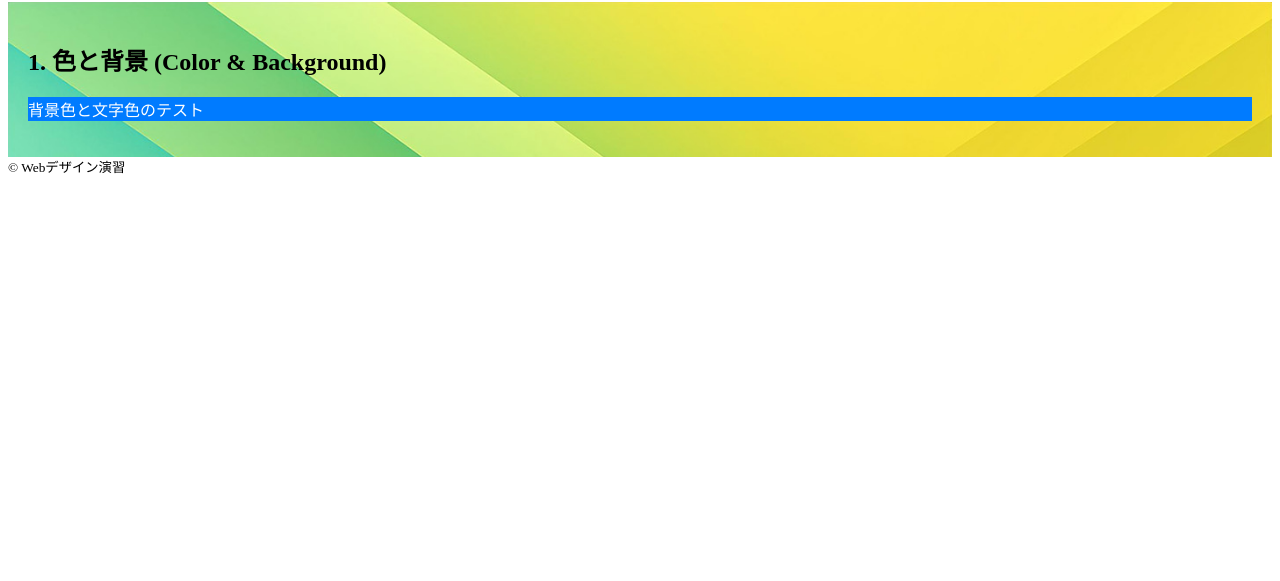
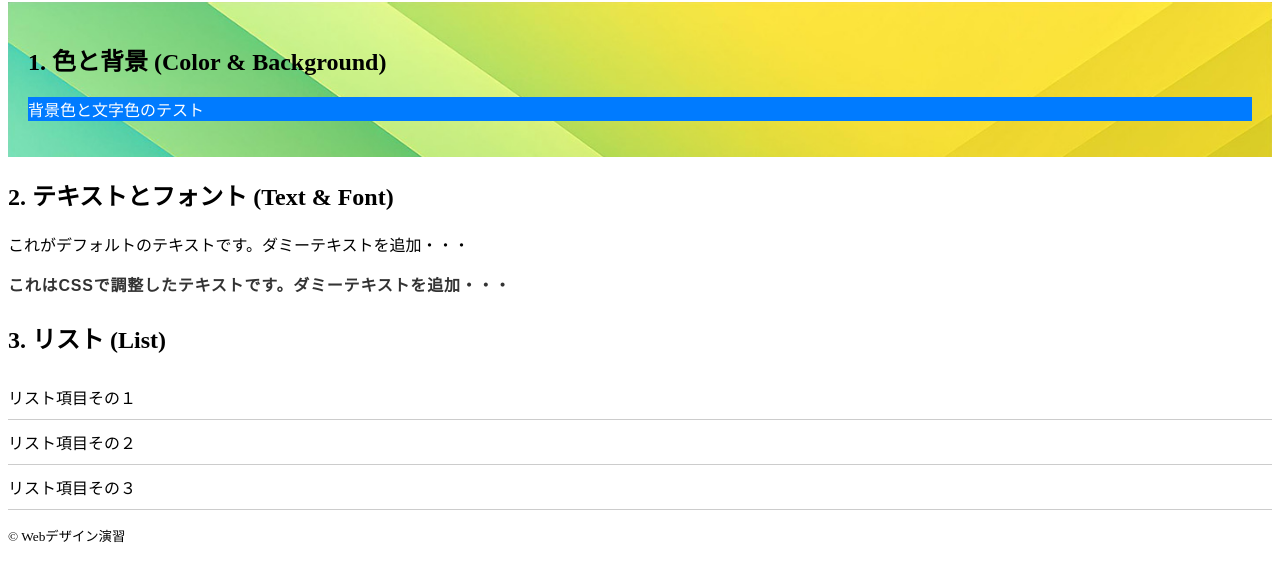
Before and after one commit to miz-0301/css_sample_02, a plain HTML site: page index.html in a window 1280 px wide. Shown: the part 87-668 px from the top of the page. Drawn offline with Linux system fonts and the light colour scheme.

Commit message:
Add files via upload

```diff
--- a/index.html
+++ b/index.html
@@ -19,6 +19,23 @@
             <h2>1. 色と背景 (Color & Background)</h2>
             <p class="color-box">背景色と文字色のテスト</p>
         </section>
+        <section class="section-text">
+            <h2>2. テキストとフォント (Text & Font)</h2>
+            <p class="text-default">
+                これがデフォルトのテキストです。ダミーテキストを追加・・・
+            </p>
+            <p class="text-custom">
+                これはCSSで調整したテキストです。ダミーテキストを追加・・・
+            </p>
+        </section>
+         <section class="section-list">
+            <h2>3. リスト (List)</h2>
+            <ul class="custom-list">
+                <li>リスト項目その１</li>
+                <li>リスト項目その２</li>
+                <li>リスト項目その３</li>
+            </ul>
+        </section>
 
     </main>
 
--- a/style.css
+++ b/style.css
@@ -14,3 +14,29 @@
     color: #ffffff;            /* 文字色：白 */
     background-color: #007bff; /* 背景色：青 */
 }
+/* =================================================
+   2. テキスト・フォントの設定
+   ================================================= */
+.text-custom {
+    /* font-family: "Helvetica Neue", Arial, "Hiragino Kaku Gothic ProN", "Hiragino Sans", Meiryo, sans-serif; */
+    font-family: "Noto Sans JP", sans-serif;
+    font-size: 16px;           /* 文字サイズ */
+    font-weight: bold;         /* 太字 */
+    line-height: 1.8;          /* 行間 */
+    letter-spacing: 0.05em;    /* 字間：ほんの少し広げる */
+    color: #333333;            /* 文字色：真っ黒を避ける */
+    text-align: justify;       /* 両端揃え */
+}
+/* =================================================
+   3. リストの設定
+   ================================================= */
+.custom-list {
+    list-style: none;          /* デフォルトの「●」を消す */
+    padding-left: 0;           /* 左側の余白をリセット */
+}
+
+.custom-list li {
+    border-bottom: 1px solid #ccc; /* 下線をつける */
+    padding-top: 10px;
+    padding-bottom: 10px;
+}
```
